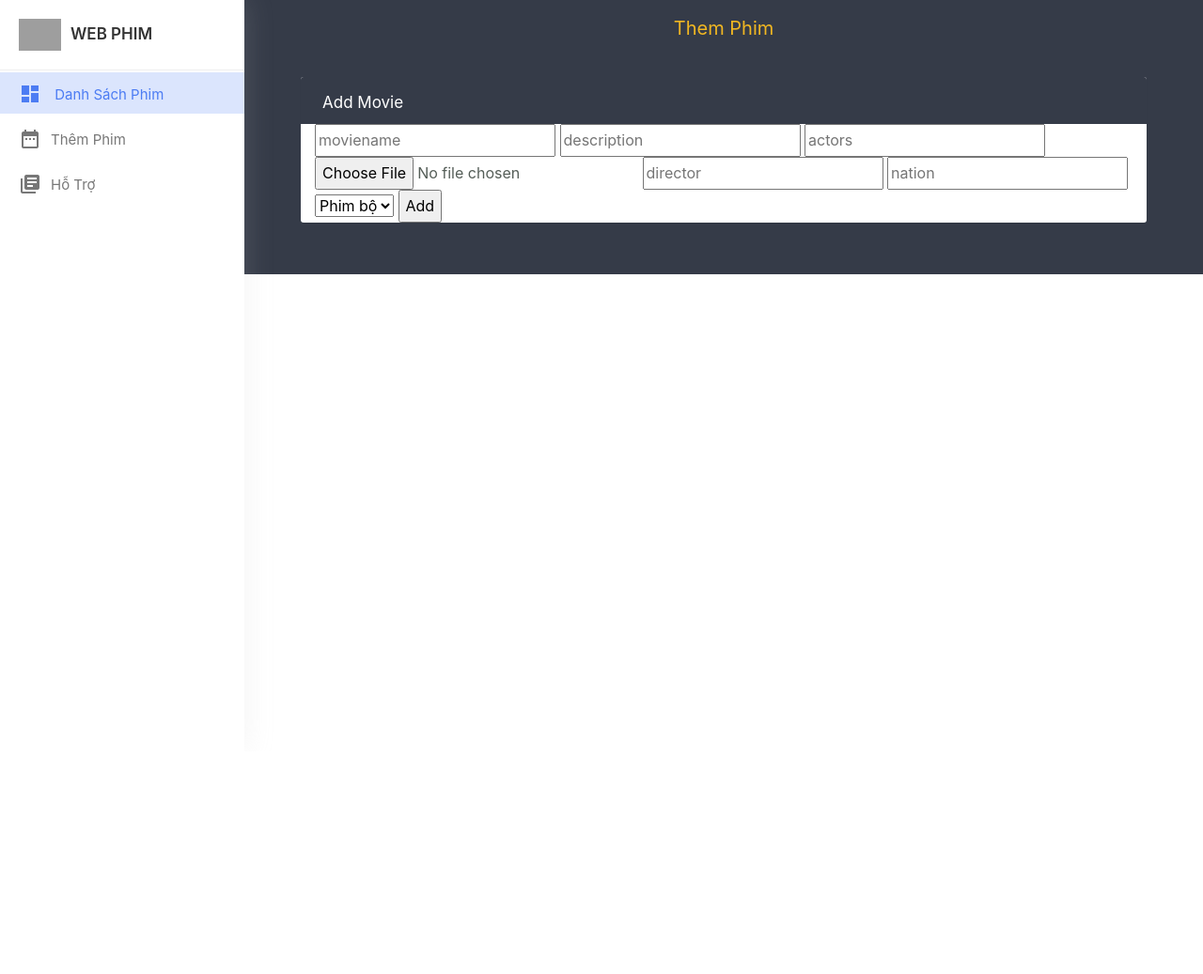
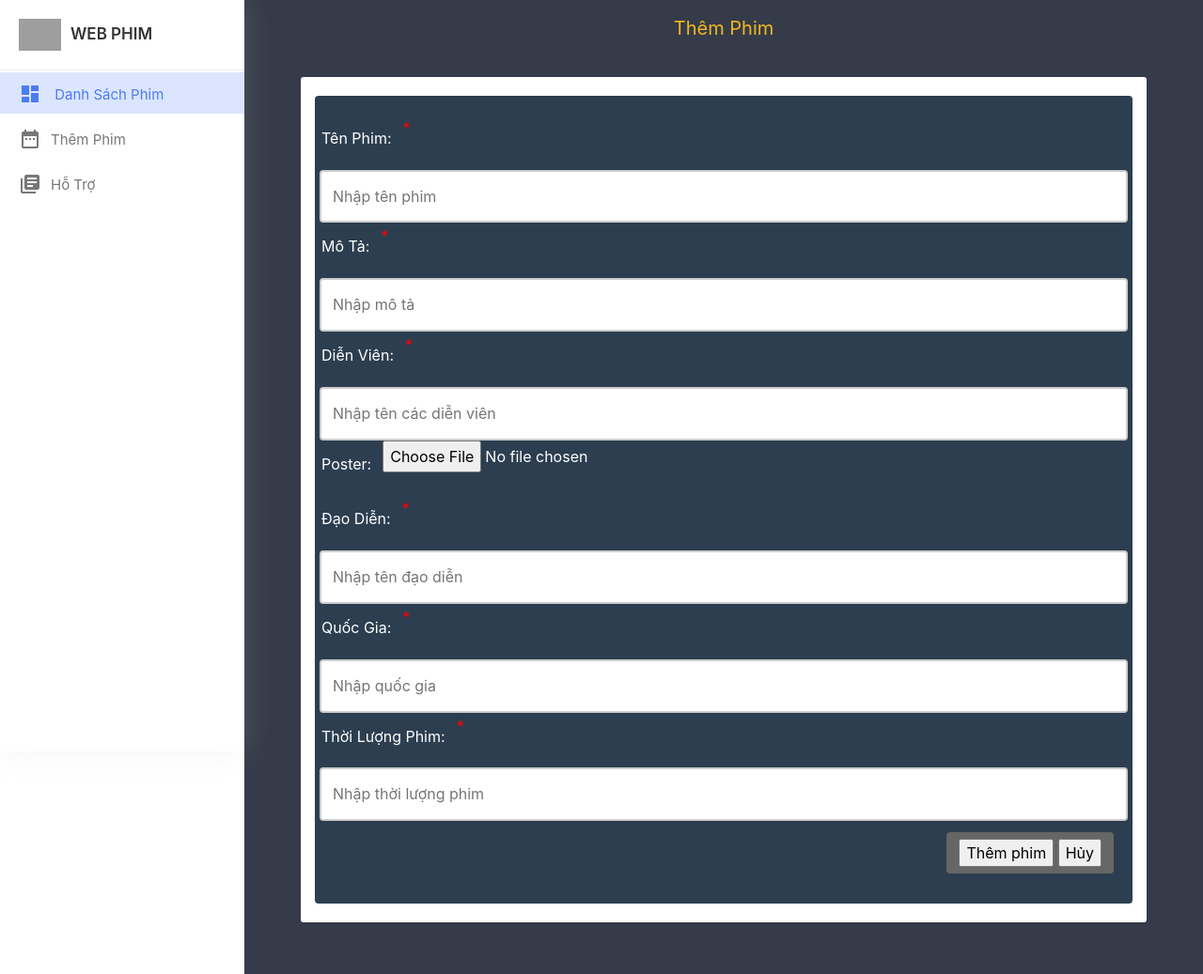
Before and after one commit to hung0509/BaiNhom, a PHP site: page /BaiNhom/admin/addfilm.php in a window 1280 px wide. Shown: the whole page at 94% size. Before the commit the page ends 292 px from the top, so only its background shows below. Run offline with PHP 8.4, Linux system fonts and the light colour scheme; the visitor is signed in with stand-in values (Sample User, id 1); some libraries are stand-ins or nearby versions; grey boxes are pictures that could not be loaded.

Commit message:
add movie

```diff
--- a/admin/addfilm.php
+++ b/admin/addfilm.php
@@ -3,9 +3,7 @@ require "../inc/init.php";
 //Bắt buộc phải là tài khoản admin thì mới vào được page admin panel giùm tui nha :)))
 Auth::requireLogin();
 $conn = require('../inc/db.php');
-// $name_film = "";
-// $name_film = $_GET['movie_search'];
-// $movies = Movie::searchByName($conn, $name_film);
+$name_film = "";
 
 if (isset($_SESSION['user']) && $_SESSION['user'] != null) {
     $u = $_SESSION['user'];
@@ -41,56 +39,59 @@ if ($_SERVER['REQUEST_METHOD'] == 'POST') {
     $nation = trim($nation);
 
     $errors = [];
-    if(strlen($moviename) > 100){
+    if (strlen($moviename) > 100) {
         $errors[] = "movie name is too long";
     }
 
-    if(strlen($description) > 500){
+    if (strlen($description) > 500) {
         $errors[] = "description is too long";
     }
 
-    if(strlen($actors) > 500){
+    if (strlen($actors) > 500) {
         $errors[] = "actors are too long";
     }
 
-    if(strlen($movielength) > 10){
-        $errors[] = "movie length is too long";
-    }
-
-    if(strlen($nation) > 100){
+    if (strlen($nation) > 100) {
         $errors[] = "nation is too long";
     }
 
-    if(strlen($director) > 100){
+    if (strlen($director) > 100) {
         $errors[] = "director is too long";
     }
 
-    // if(strlen($imagefile) > 100){
-    //     $errors[] = "imagefile is too long";
-    // }
-
-    if(strlen($moviename) == 0){
+    if (strlen($moviename) == 0) {
         $errors[] = "movie name is empty";
     }
 
-    if(strlen($director) == 0){
+    if (strlen($director) == 0) {
         $errors[] = "director is empty";
     }
 
-    if($moviename === ''){
+    if ($moviename === '') {
         $errors[] = "movie name is empty";
     }
-
-    if($director === ''){
+    if ($director === '') {
         $errors[] = "director is empty";
     }
+    if ($actors === '') {
+        $errors[] = "actors are empty";
+    }
+    if ($movielength === '') {
+        $errors[] = "movie length is empty";
+    }
+    if ($nation === '') {
+        $errors[] = "nation is empty";
+    }
+    if ($description === '') {
+        $errors[] = "description is empty";
+    }
 
-    if(!$error){
+    if (!$errors) {
         try {
             $fullname = Uploadfile::process();
 
             if (!empty($fullname)) {
-                $imagefile = "./uploads/".$fullname;
+                $imagefile = "./uploads/" . $fullname;
                 // khoi tao 1 doi tuong movie - Đúng thứ tự
                 $movie = Movie::getInstance($moviename, $nation, $description, $actors,
                     $director, $imagefile, $movielength);
@@ -100,7 +101,7 @@ if ($_SERVER['REQUEST_METHOD'] == 'POST') {
                     unlink("./uploads/$fullname");
                     Dialog::show(implode(",", $errors));
                 }
-            } else{
+            } else {
                 //ng dung ko upload file anh
                 $noImageFile = "./uploads/image.png";
                 $movie = Movie::getInstance($moviename, $nation, $description, $actors,
@@ -116,26 +117,6 @@ if ($_SERVER['REQUEST_METHOD'] == 'POST') {
             Dialog::show($e->getMessage());
         }
     }
-
-
-
-    // validate
-
-    // echo $moviename . PHP_EOL;
-    // echo $director. PHP_EOL;
-    // echo $description. PHP_EOL;
-    // echo $actors. PHP_EOL;
-    // echo $movielength. PHP_EOL;
-    // echo $nation. PHP_EOL;
-
-
-    // echo $moviename . PHP_EOL;
-    // echo $director. PHP_EOL;
-    // echo $description. PHP_EOL;
-    // echo $actors. PHP_EOL;
-    // echo $movielength. PHP_EOL;
-    // echo $nation. PHP_EOL;
-
 }
 
 ?>
@@ -151,8 +132,18 @@ if ($_SERVER['REQUEST_METHOD'] == 'POST') {
     <title>crud dashboard</title>
     <!-- Bootstrap CSS -->
     <link rel="stylesheet" href="//cdn.datatables.net/2.0.2/css/dataTables.dataTables.min.css">
+    <!-- CSS -->
+    <link rel="stylesheet" href="../css/styleaddfilm.css">
+    <style>
+        #sidebar ul li.active2 > a {
+            color: #4c7cf3;
+            background-color: #DBE5FD;
+        }
 
-
+        #sidebar ul li.active2 > a i {
+            color: #4c7cf3;
+        }
+    </style>
 </head>
 
 <body>
@@ -171,49 +162,62 @@ if ($_SERVER['REQUEST_METHOD'] == 'POST') {
         <!--top--navbar----design--------->
 
         <div class="top-navbar">
-                <div class="xp-topbar">
-
-                    <!-- Start XP Row -->
-                    <div class="row">
-                        <!-- Start XP Col -->
-
-                        <!-- End XP Col -->
-                    </div>
-                    <!-- End XP Row -->
-                </div>
             <div class="xp-breadcrumbbar text-center">
-                    <h4 class="page-title">Them phim</h4>
+                <h4 class="page-title">Thêm phim</h4>
             </div>
             <!--------main-content------------->
 
             <div class="main-content">
                 <div class="row">
-
                     <div class="col-md-12">
                         <div class="table-wrapper">
-                                <div class="table-title">
-                                    <div class="row">
-                                        <div class="col-sm-6 p-0 d-flex justify-content-lg-start justify-content-center">
-                                            <h2 class="ml-lg-2">Add Movie</h2>
-                                        </div>
-                                    </div>
-                                </div>
                             <div class="col-md-12">
                                 <!--
                     - Tạo 1 form với phương thức POST, nếu mà upload hình ành => enctype="multipart/form-data"
                 -->
                                 <form action="" method="POST" enctype="multipart/form-data">
-                                        <input type="text" name="moviename" placeholder="moviename">
-                                        <input type="text" name="description" placeholder="description">
-                                        <input type="text" name="actors" placeholder="actors">
-                                        <input type="file" name="imagefile" placeholder="imagefile">
-                                        <input type="text" name="director" placeholder="director">
-                                        <input type="text" name="nation" placeholder="nation">
-                                        <select name="movielength">
-                                            <option value="Phim bộ">Phim bộ</option>
-                                            <option value="Phim lẻ">Phim lẻ</option>
-                                        </select>
-                                        <input type="submit" value="Add">
+                                    <fieldset>
+                                        <div class="row">
+                                            <label for="moviename">Tên phim:</label>
+                                            <span class="error">*</span>
+                                            <input name="moviename" type="text" placeholder="Nhập tên phim">
+                                        </div>
+                                        <div class="row">
+                                            <label for="description">Mô tả:</label>
+                                            <span class="error">*</span>
+                                            <input name="description" type="text" placeholder="Nhập mô tả">
+                                        </div>
+                                        <div class="row">
+                                            <label for="actors">Diễn viên:</label>
+                                            <span class="error">*</span>
+                                            <input name="actors" type="text" placeholder="Nhập tên các diễn viên">
+                                        </div>
+                                        <div class="row">
+                                            <label for="imagefile">Poster:</label>
+                                            <input name="imagefile" type="file">
+                                        </div>
+                                        <div class="row">
+                                            <label for="director">Đạo diễn:</label>
+                                            <span class="error">*</span>
+                                            <input name="director" type="text" placeholder="Nhập tên đạo diễn">
+                                        </div>
+                                        <div class="row">
+                                            <label for="nation">Quốc gia:</label>
+                                            <span class="error">*</span>
+                                            <input name="nation" type="text" placeholder="Nhập quốc gia">
+                                        </div>
+                                        <div class="row">
+                                            <label for="movielength">Thời lượng phim:</label>
+                                            <span class="error">*</span>
+                                            <input name="movielength" type="text" placeholder="Nhập thời lượng phim">
+                                        </div>
+                                        <div class="btn">
+                                            <input type="submit" value="Thêm phim">
+                                            <a href="./adminhome.php">
+                                                <input type="reset" value="Hủy">
+                                            </a>
+                                        </div>
+                                    </fieldset>
                                 </form>
                             </div>
 
@@ -232,7 +236,6 @@ if ($_SERVER['REQUEST_METHOD'] == 'POST') {
     <!----------html code compleate----------->
 
 
-
     <!-- Optional JavaScript -->
     <!-- jQuery first, then Popper.js, then Bootstrap JS -->
     <script src="../js/jquery-3.3.1.slim.min.js"></script>
@@ -242,13 +245,13 @@ if ($_SERVER['REQUEST_METHOD'] == 'POST') {
 
 
     <script type="text/javascript">
-            $(document).ready(function() {
-                $(".xp-menubar").on('click', function() {
+        $(document).ready(function () {
+            $(".xp-menubar").on('click', function () {
                 $('#sidebar').toggleClass('active');
                 $('#content').toggleClass('active');
             });
 
-                $(".xp-menubar,.body-overlay").on('click', function() {
+            $(".xp-menubar,.body-overlay").on('click', function () {
                 $('#sidebar,.body-overlay').toggleClass('show-nav');
             });
 
--- a/admin/admin.php
+++ b/admin/admin.php
@@ -39,7 +39,7 @@ if (isset($_SESSION['user']) && $_SESSION['user'] != null) {
 
             <ul class="header_menu">
                 <li><a href="./admin.php">Danh sách phim</a></li>
-                <li><a href="">Thêm phim</a></li>
+                <li><a href="./addfilm.php">Thêm phim</a></li>
                 <li><?php if (Auth::isLoggedIn()) : ?>
                         <div class="logout_user">
                             <!-- đường dẫn thông tin ?-->
--- /dev/null
+++ b/css/styleaddfilm.css
@@ -0,0 +1,50 @@
+* {
+    box-sizing: border-box;
+}
+label {
+    padding: 11px 12px 11px 2px;
+    display: inline-block;
+}
+input[type=text]{
+    border: 2px solid #ccc;
+    resize: vertical;
+    padding: 12px;
+    border-radius: 4px;
+    width: 100%;
+}
+.container {
+    border-radius: 5px;
+    background-color: #f2f2f2;
+    padding: 20px;
+}
+form {
+    margin: 20px 0px;
+    padding: 20px;
+    background: #2c3e50;
+    color: #fff;
+    -moz-border-radius: 4px;
+    -webkit-border-radius: 4px;
+    border-radius: 4px;
+}
+form .error {
+    color: red;
+}
+
+/* Set a style for the submit button */
+.btn {
+    background-color: #666666;
+    color: white;
+    font-size: 12px;
+    padding: 12px;
+    margin: 12px 0px 12px 12px;
+    border: none;
+    border-radius: 4px;
+    cursor: pointer;
+    float: right;
+}
+/*@media screen and (max-width: 560px) {*/
+/*    .row {*/
+/*        margin-top: 0;*/
+/*        width: 100%;*/
+/*    }*/
+/*}*/
```
Lines whose indentation alone changed are shown as unchanged.
